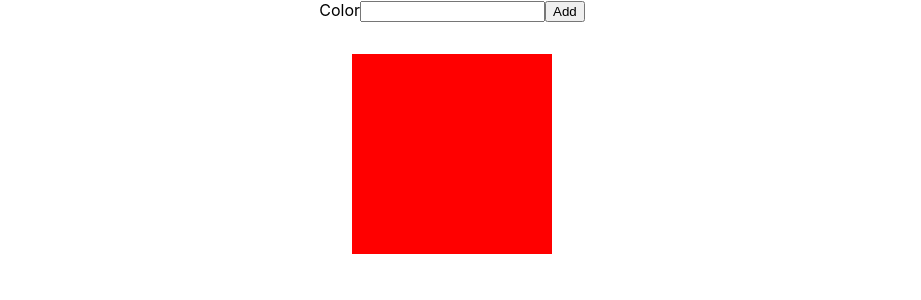
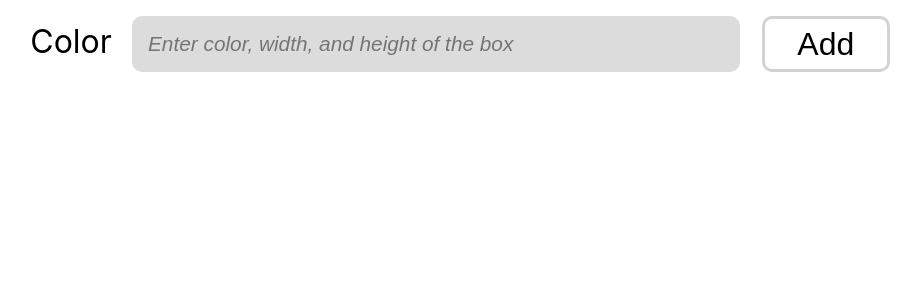
Before and after one commit to StefanoQuiroz/REACT-MERN-REVIEW, a React (Create React App) app in the folder asignments/box-generator/: page / in a window 1280 px wide. Shown: the top 300 px of the page, without its empty margins (188-1109 px from the left). Built offline with nearby package versions, Linux system fonts and the light colour scheme.

Commit message:
Finished until ninja bonus

```diff
--- a/asignments/box-generator/src/components/Box.jsx
+++ b/asignments/box-generator/src/components/Box.jsx
@@ -2,12 +2,12 @@ import React, { useState } from 'react';
 import styled from 'styled-components';
 
 const StyledDiv = styled.div`
-    display: flex;
-    flex-wrap: wrap;
+    display: inline-block;
+    flex-wrap: nowrap;
     flex-direction: row;
     justify-content: center;
     align-items: center;
-    margin: 2rem auto;
+    margin: 2rem 1rem;
     width: 200px;
     height: 200px;
     background-color: ${ color => color.newColor || "red"};
@@ -16,6 +16,7 @@ const StyledDiv = styled.div`
 const Box = () => {
     //manage the states
     const [state, setState] = useState({
+        boxes : [],
         color: ""
     })
 
@@ -31,21 +32,32 @@ const Box = () => {
         event.preventDefault();
         //si no aplico el setState cambiandole otro key y qye reciba el state.color, este se cambia automaticamente con el onChange sin necesidad del onSubmit (hacer click en el botón)
         setState({
-            colors: state.color
+            boxes: [...state.boxes, {colors:state.color}],
+            color: ""
         })
+        //console.log(state.boxes);
+        //console.log(state.boxes);
+        //[pink, green, blue, black]
     }
+
+    const divs = state.boxes.map((item, index) => (
+        <StyledDiv
+            newColor={item.colors}
+            key={index}
+        />
+    ));
 
     return (
         <div className="container">
             <form onSubmit={onSubmit}>
                 <div className="row">
                     <label htmlFor="color">Color</label>
-                    <input type="text" id="color" name="color" value={state.color} onChange={onChange}/>
+                    <input type="text" id="color" name="color" value={state.color} onChange={onChange} placeholder="Enter color, width, and height of the box"/>
                     <button type="submit">Add</button>
                 </div>
             </form>
             <div className="results">
-                <StyledDiv newColor={state.colors}/>
+                {divs}
             </div>
         </div>
     );
--- a/asignments/box-generator/src/scss/App.scss
+++ b/asignments/box-generator/src/scss/App.scss
@@ -1,3 +1,50 @@
+*{
+    //outline: 1px solid red;
+}
 .App{
     text-align: center;
 }
+
+form{
+    .row{
+        display:flex;
+        //margin: 1rem 10rem 0 10rem;
+        margin-top: 1rem;
+        justify-content: center;
+        label{
+            width: 5%;
+            padding: 0.4rem 1rem;;
+            font-weight: 400;
+            font-size: 2rem;
+            margin-right: 1.7%;
+        }
+        input{
+            width: 45%;
+            background-color: #DCDCDC;
+            border-radius: 10px;
+            border-style: none;
+            margin-right: 1.7%;
+            padding: 1rem;
+            font-style: italic;
+            font-size: 1.3rem;
+
+        }
+
+        input:focus{
+            outline:none;
+            color: #C0C0C0;
+            font-style: normal;
+            font-weight: bold;
+
+        }
+        button{
+            width: 10%;
+            background-color: white;
+            box-sizing: border-box;
+            border-radius: 10px;
+            border: 3px solid #D3D3D3;
+            font-weight: 400;
+            font-size: 2rem;
+        }
+    }
+}
```
